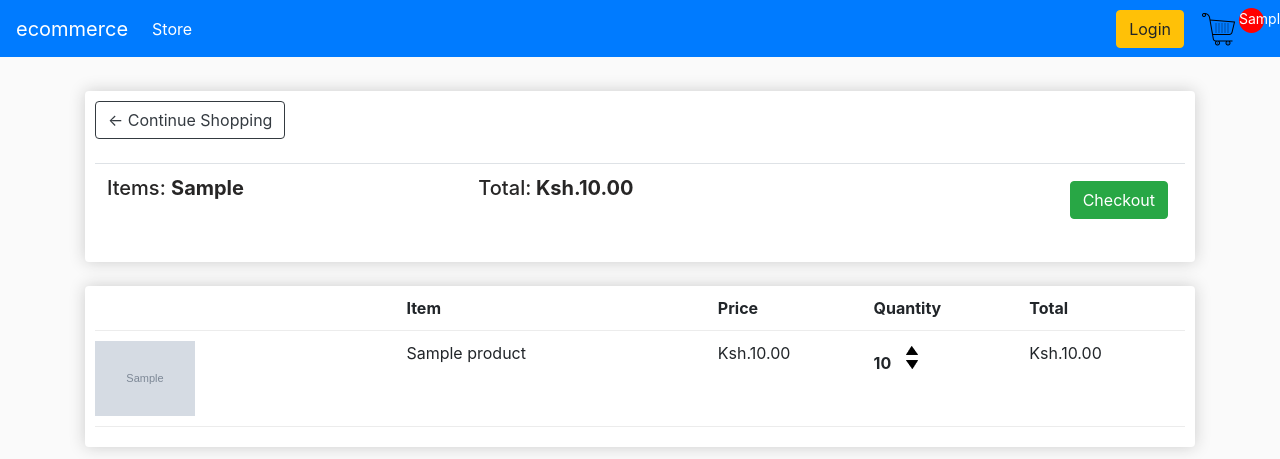
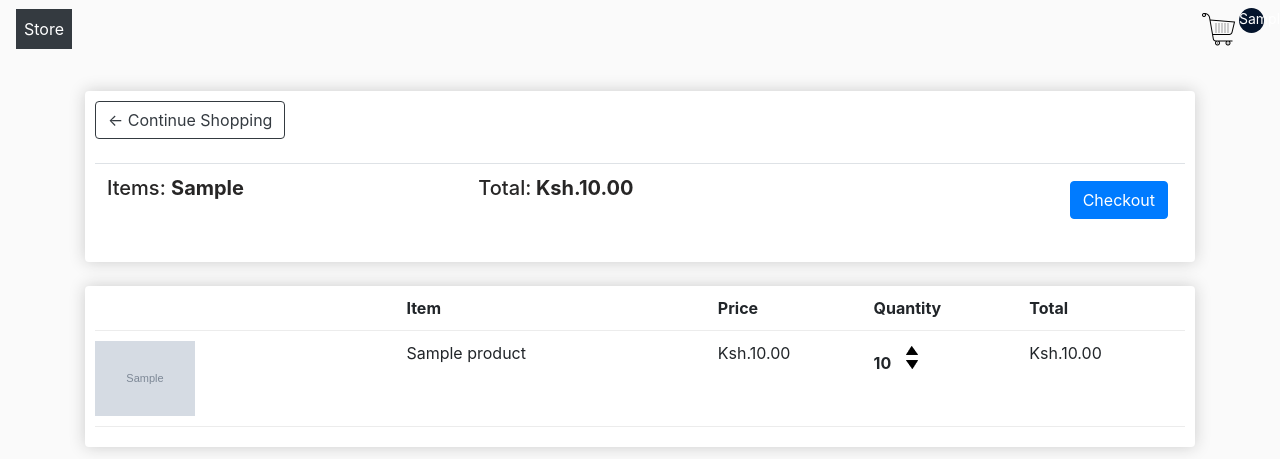
Before and after one commit to Justus-Onyancha/ecomerce, a Django app: template store/templates/store/cart.html in a window 1280 px wide. Shown: the top 459 px of the page. Run offline with Django 4.2, Linux system fonts and the light colour scheme; the template is opened without the code that fills it: most values are stand-ins (such as "Sample title", 1, 10 or a date in 2020); grey boxes marked "Sample" are stand-in pictures; lists and menus that the app fills with data are empty; some libraries are stand-ins or nearby versions.

```diff
--- a/static/css/main.css
+++ b/static/css/main.css
@@ -44,7 +44,7 @@ h1,h2,h3,h4,h5,h6{
 	display: block;
 	text-align: center;
 	color:#fff;
-	background-color: red;
+	background-color: rgb(4, 20, 44);
 	width: 25px;
 	height: 25px;
 	border-radius: 50%;
--- a/store/templates/store/cart.html
+++ b/store/templates/store/cart.html
@@ -20,7 +20,7 @@
                         <h5>Total:<strong> Ksh.{{order.get_cart_total|floatformat:2}}</strong></h5>
                     </th>
                     <th>
-                        <a style="float:right; margin:5px;" class="btn btn-success"
+                        <a style="float:right; margin:5px;" class="btn btn-primary"
                             href="{% url 'checkout' %}">Checkout</a>
                     </th>
                 </tr>
--- a/store/templates/store/checkout.html
+++ b/store/templates/store/checkout.html
@@ -39,7 +39,7 @@
 				</div>
 
 				<hr>
-				<input id="form-button" class="btn btn-success btn-block" type="submit" value="Continue">
+				<input id="form-button" class="btn btn-default btn-block" type="submit" value="Continue">
 			</form>
 		</div>
 
--- a/store/templates/store/main.html
+++ b/store/templates/store/main.html
@@ -65,8 +65,8 @@
 
 <body>
 
-    <nav class="navbar navbar-expand-lg navbar-dark bg-primary">
-        <a class="navbar-brand" href="{% url 'store' %}">ecommerce</a>
+    <nav class="navbar navbar-expand-lg navbar-dark ">
+
         <button class="navbar-toggler" type="button" data-toggle="collapse" data-target="#navbarSupportedContent"
             aria-controls="navbarSupportedContent" aria-expanded="false" aria-label="Toggle navigation">
             <span class="navbar-toggler-icon"></span>
@@ -75,12 +75,12 @@
         <div class="collapse navbar-collapse" id="navbarSupportedContent">
             <ul class="navbar-nav mr-auto">
                 <li class="nav-item active">
-                    <a class="nav-link" href="{% url 'store' %}">Store <span class="sr-only">(current)</span></a>
+                    <a class="nav-link btn-dark" href="{% url 'store' %}">Store <span class="sr-only">(current)</span></a>
                 </li>
 
             </ul>
             <div class="form-inline my-2 my-lg-0">
-                <a href="#" class="btn btn-warning">Login</a>
+
 
                 <a href="{% url 'cart' %}">
                     <img id="cart-icon" src="{% static 'images/scart.png' %}">
```
Also changed, not shown: db.sqlite3, static/images/book1.jpeg (added), static/images/book1_pZwKigJ.jpeg (added), static/images/headphones1.jpg (added), static/images/headphones1_0rX3dXf.jpg (added), static/images/musks engineering principles.jpeg (deleted), static/images/shirt1.jpg (added), static/images/shirt1_Ohrzqqz.jpg (added), static/images/shirt_k5wbmW9_5biUlgn.jpg (added), static/images/shoes1.jpg (added), static/images/shoes1_7soxLE9.jpg (added), static/images/surfacetop.jpg (added), static/images/surfacetop_JFhPDlq.jpg (added), static/images/watch1.jpeg (added), 2 more files.
